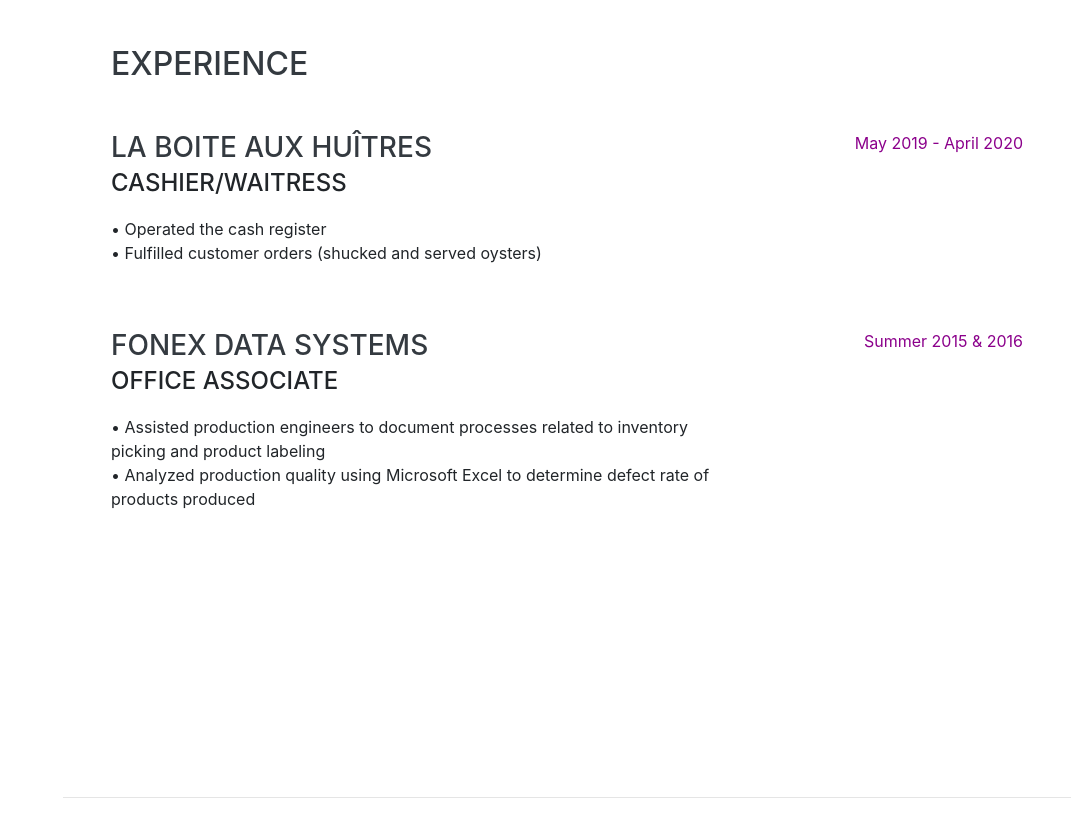
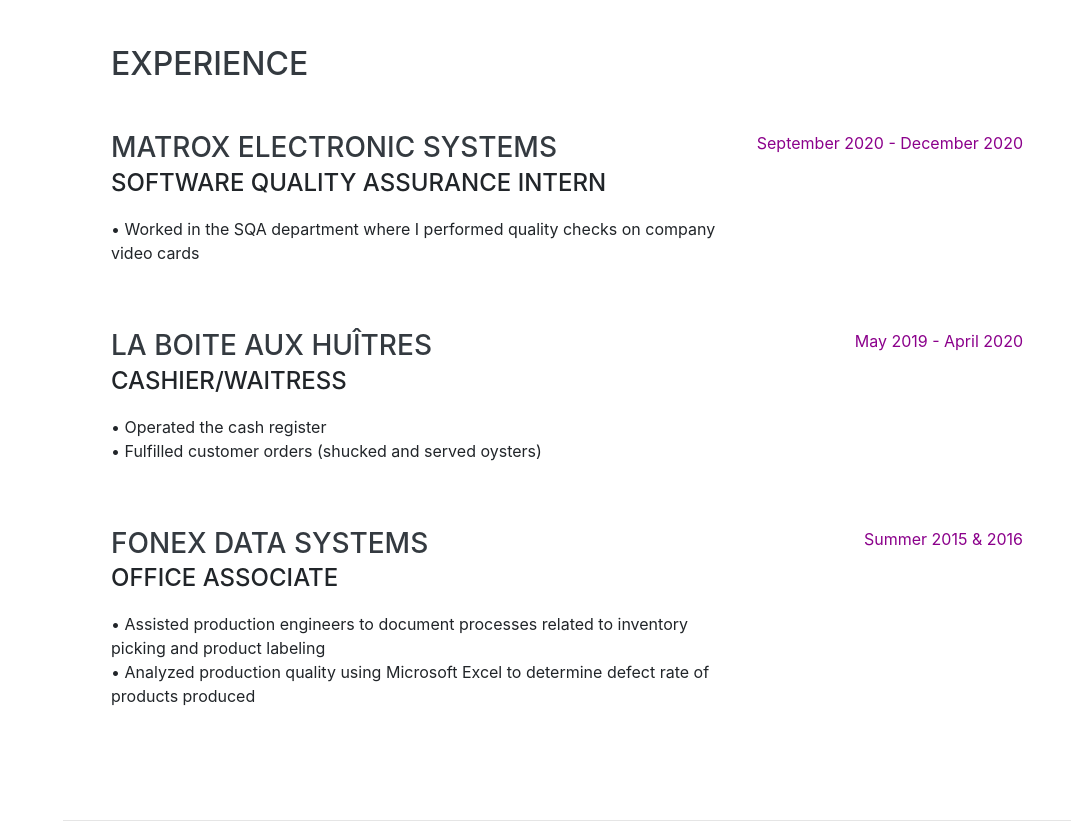
Before and after one commit to Alexialsousa/Personal_Website, a website with bundled scripts: page index.html in a window 1280 px wide. Shown: the part 804-1641 px from the top of the page, without its empty margins (209-1280 px from the left). Built offline with nearby package versions, Linux system fonts and the light colour scheme; a web font is replaced by a local one.

Commit message:
updated Experience Section

```diff
--- a/index.html
+++ b/index.html
@@ -95,6 +95,17 @@
     <section class="resume-section p-3 p-lg-5 d-flex justify-content-center" id="experience">
       <div class="w-100">
         <h2 class="mb-5">Experience</h2>
+
+        <div class="resume-item d-flex flex-column flex-md-row justify-content-between mb-5">
+          <div class="resume-content">
+            <h3 class="mb-0">Matrox Electronic Systems</h3>
+            <div class="subheading mb-3">Software Quality Assurance Intern</div>
+            <p>• Worked in the SQA department where I performed quality checks on company video cards</p>
+          </div>
+          <div class="resume-date text-md-right">
+            <span class="text-primary">September 2020 - December 2020</span>
+          </div>
+        </div>
 
         <div class="resume-item d-flex flex-column flex-md-row justify-content-between mb-5">
           <div class="resume-content">
```
